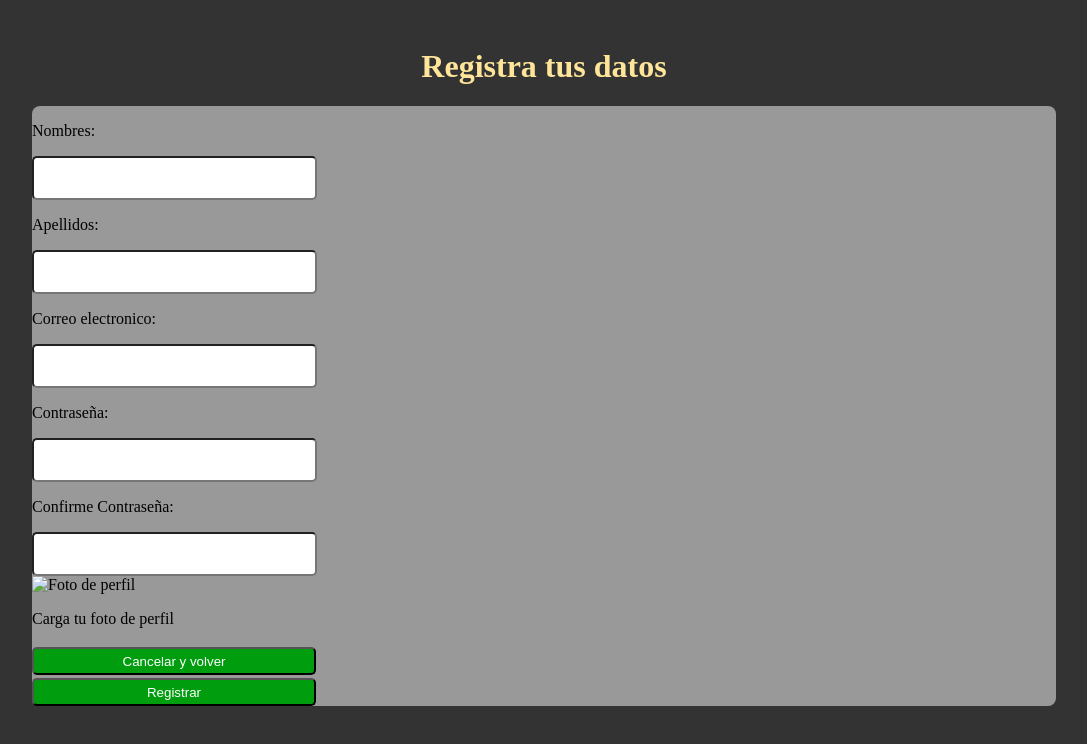
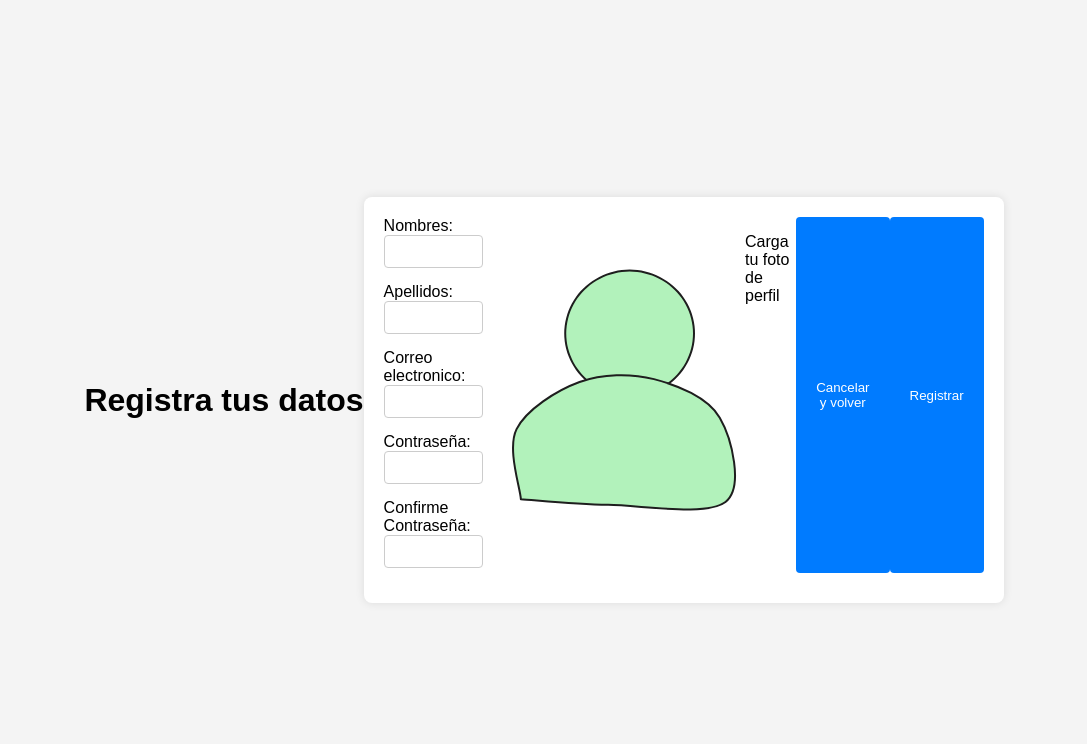
Before and after one commit to FRANCISCODANIEL03/Topicos-Avanzados-2, a plain HTML site: page login/registro.html in a window 1280 px wide. Shown: the whole page, without its empty margins (96-1183 px from the left). Drawn offline with Linux system fonts and the light colour scheme.

Commit message:
update files

```diff
--- a/login/css/registro.css
+++ b/login/css/registro.css
@@ -1,41 +1,74 @@
+body {
+    font-family: Arial, sans-serif;
+    margin: 0;
+    padding: 0;
+    display: flex;
+    justify-content: center;
+    align-items: center;
+    height: 100vh;
+    background-color: #f4f4f4;
+}
 
-body{
+form {
+    background-color: #fff;
+    padding: 20px;
+    border-radius: 8px;
+    box-shadow: 0 0 10px rgba(0, 0, 0, 0.1);
+    max-width: 600px; /* Limita el ancho máximo del formulario */
     display: flex;
-    align-items: center;
-    flex-direction: column;
-    background: #333333;
+    flex-direction: row;
+}
 
+h1 {
+    text-align: left;
+    margin: 0;
+}
 
+.data {
+    width: 50%;
+    padding-right: 20px;
 }
-h1{
-    color: #FFE599;
-    margin-top: 40px;
+
+.data div {
+    margin-bottom: 15px;
 }
-form{
-    background: #999999;
-    border-color: #DDDDDD;
-    height: 75vh;
-    width: 80vw;
-    columns: 9;
+
+.data div p {
+    margin: 0;
+}
+
+input[type="text"] {
+    width: 100%;
+    padding: 8px;
+    border: 1px solid #ccc;
+    border-radius: 4px;
+    box-sizing: border-box;
+}
+
+img {
+    display: block;
+    margin: 0 auto 20px;
+    max-width: 100%;
+}
+
+.buttons {
+    width: 50%;
     display: flex;
     flex-direction: column;
-    border-radius: 8px;
+    justify-content: flex-end;
 }
 
-input{
-    height: 38px;
-    width: 277px;
-    margin-right: 50vw;
-    text-align: center;
-    border-radius: 5px;
+button {
+    padding: 10px 20px;
+    background-color: #007bff;
+    color: #fff;
+    border: none;
+    border-radius: 4px;
+    cursor: pointer;
+    transition: background-color 0.3s ease;
+    margin-bottom: 10px;
 }
 
-button{
-    height: 47px;
-    width: 284px;
-    background-color: #009E0F;
-    text-align: center;
-    border-radius: 5px;
-    margin-top: 3px;
-    color: #fff;
+button:hover {
+    background-color: #0056b3;
 }
--- a/login/registro.html
+++ b/login/registro.html
@@ -31,7 +31,7 @@
                 <input type="text">
             </div>
         </div>
-        <img src="" alt="Foto de perfil">
+        <img src="sesion.svg" alt="Foto de perfil">
         <p>Carga tu foto de perfil</p>
 
         <button>Cancelar y volver</button>
```
